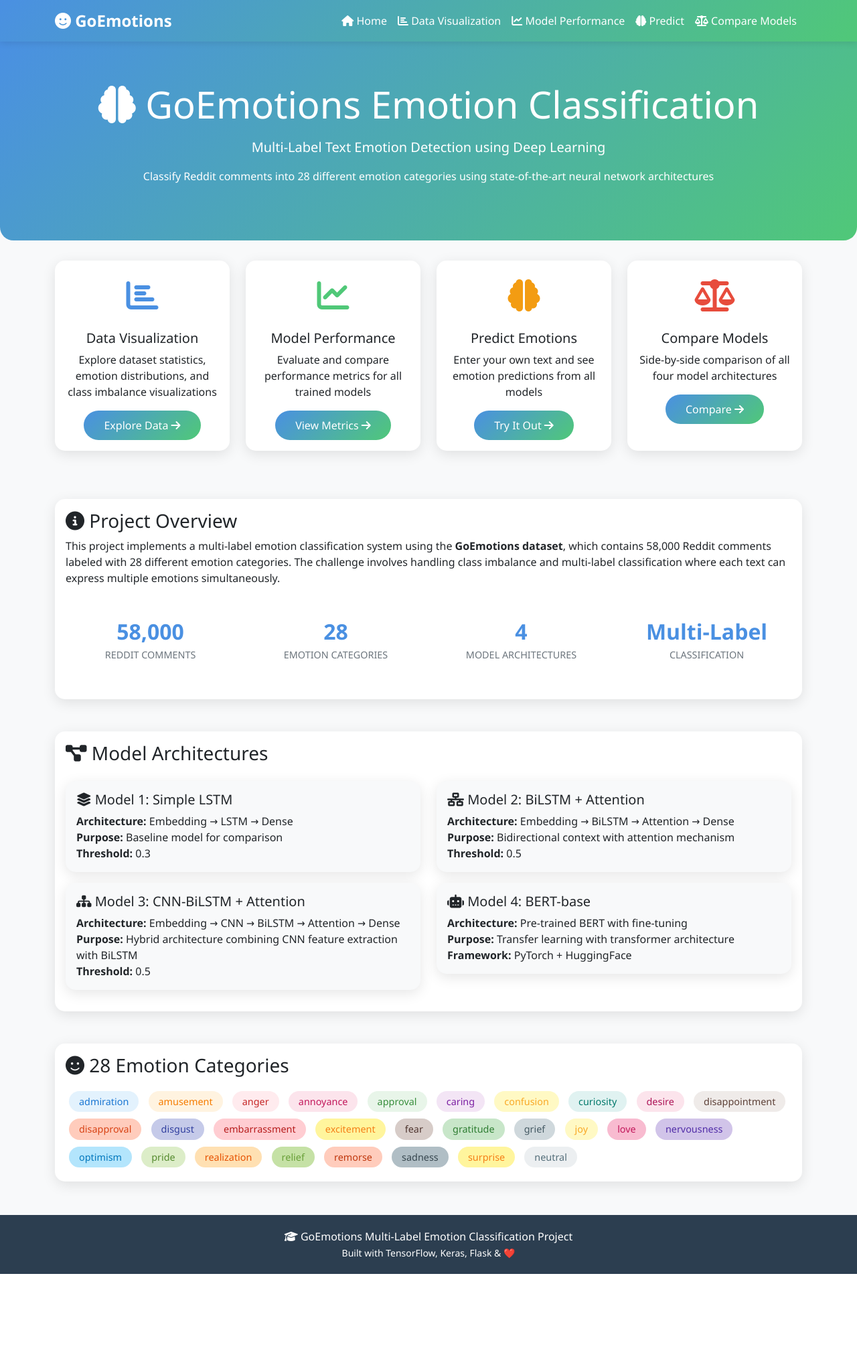
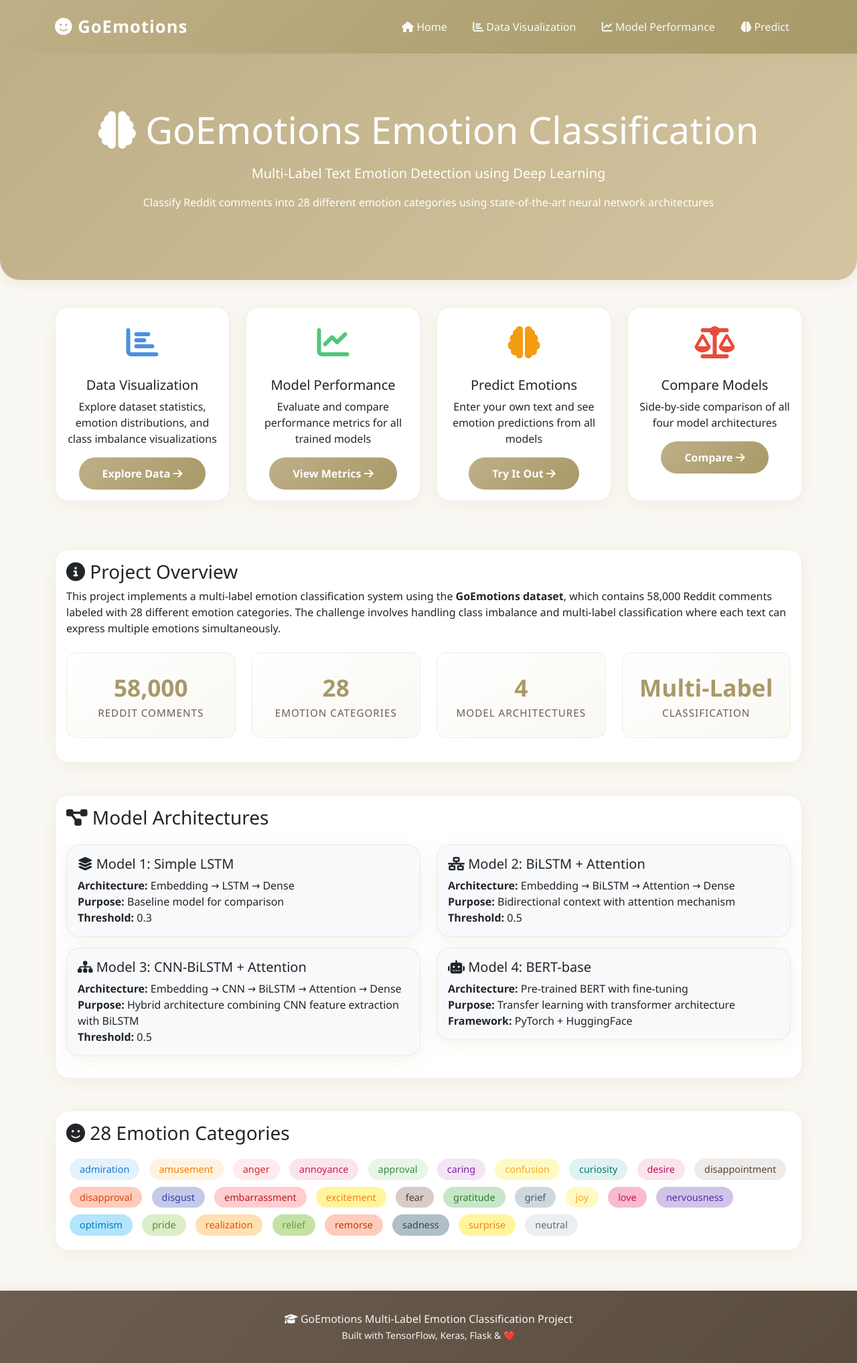
Before and after one commit to yos-r/go_emotions, a Flask app: page / in a window 1280 px wide. Shown: the whole page at 67% size. Before the commit the page ends 1902 px from the top, so only its background shows below. Run offline with Flask 3, Linux system fonts and the light colour scheme; parts of the project's set-up code (start-up, migrations or seed data) failed here and were passed over; some libraries are stand-ins or nearby versions.

Commit message:
ui tweaks

```diff
--- a/app.py
+++ b/app.py
@@ -346,50 +346,7 @@
         return jsonify({'error': str(e)}), 500
 
 
-@app.route('/compare')
-def compare_page():
-    """Model comparison page"""
-    return render_template('compare.html', models=list(models.keys()))
-
-
-@app.route('/api/compare-models', methods=['POST'])
-def compare_models():
-    """Compare all models on sample texts"""
-    try:
-        # Load a sample of test data
-        _, _, df_test = load_dataset()
-        sample_size = min(100, len(df_test))
-        df_sample = df_test.sample(n=sample_size, random_state=42)
-
-        # Preprocess
-        from model_utils import preprocess_for_prediction
-
-        comparison_results = {}
-
-        for model_name, model in models.items():
-            # Preprocess for each model
-            is_bert = model_name == 'bert'
-            X_sample, Y_sample = preprocess_for_prediction(df_sample, tokenizer, for_bert=is_bert)
-
-            # Predict
-            Y_pred = model.predict(X_sample, verbose=0)
-            threshold = 0.3 if model_name == 'lstm' else 0.5
-            Y_pred_binary = (Y_pred > threshold).astype(int)
-
-            # Calculate metrics
-            from sklearn.metrics import hamming_loss, f1_score, roc_auc_score
-
-            comparison_results[model_name] = {
-                'hamming_loss': float(hamming_loss(Y_sample, Y_pred_binary)),
-                'f1_micro': float(f1_score(Y_sample, Y_pred_binary, average='micro')),
-                'f1_macro': float(f1_score(Y_sample, Y_pred_binary, average='macro')),
-                'auc_roc': float(roc_auc_score(Y_sample, Y_pred, average='macro'))
-            }
-
-        return jsonify(comparison_results)
-
-    except Exception as e:
-        return jsonify({'error': str(e)}), 500
+# Compare models functionality removed
 
 
 if __name__ == '__main__':
--- a/templates/base.html
+++ b/templates/base.html
@@ -17,71 +17,84 @@
     <!-- Custom CSS -->
     <style>
         :root {
-            --primary-color: #4a90e2;
-            --secondary-color: #50c878;
-            --danger-color: #e74c3c;
-            --warning-color: #f39c12;
-            --dark-color: #2c3e50;
+            --primary-color: #beaf87;
+            --secondary-color: #d4c4a0;
+            --accent-color: #a89968;
+            --dark-color: #6b5d4f;
+            --light-bg: #faf8f3;
+            --text-dark: #4a4237;
         }
 
         body {
             font-family: 'Segoe UI', Tahoma, Geneva, Verdana, sans-serif;
-            background-color: #f8f9fa;
+            background-color: var(--light-bg);
+            color: var(--text-dark);
         }
 
         .navbar {
-            background: linear-gradient(135deg, var(--primary-color), var(--secondary-color)) !important;
-            box-shadow: 0 2px 10px rgba(0,0,0,0.1);
+            background: linear-gradient(135deg, var(--primary-color), var(--accent-color)) !important;
+            box-shadow: 0 3px 15px rgba(190, 175, 135, 0.3);
+            padding: 1rem 0;
         }
 
         .navbar-brand {
             font-weight: bold;
-            font-size: 1.5rem;
+            font-size: 1.6rem;
+            color: white !important;
+            letter-spacing: 1px;
         }
 
         .nav-link {
-            color: white !important;
+            color: rgba(255, 255, 255, 0.95) !important;
             font-weight: 500;
             transition: all 0.3s;
+            padding: 0.5rem 1rem !important;
+            margin: 0 0.2rem;
         }
 
         .nav-link:hover {
-            color: #ffd700 !important;
+            color: white !important;
+            background-color: rgba(255, 255, 255, 0.15);
+            border-radius: 8px;
             transform: translateY(-2px);
         }
 
         .hero {
             background: linear-gradient(135deg, var(--primary-color), var(--secondary-color));
             color: white;
-            padding: 60px 0;
-            margin-bottom: 30px;
-            border-radius: 0 0 20px 20px;
+            padding: 80px 0;
+            margin-bottom: 40px;
+            border-radius: 0 0 30px 30px;
+            box-shadow: 0 5px 20px rgba(190, 175, 135, 0.2);
         }
 
         .card {
-            border: none;
-            border-radius: 15px;
-            box-shadow: 0 5px 20px rgba(0,0,0,0.1);
+            border: 1px solid rgba(190, 175, 135, 0.2);
+            border-radius: 20px;
+            box-shadow: 0 5px 25px rgba(190, 175, 135, 0.15);
             transition: transform 0.3s, box-shadow 0.3s;
+            background-color: white;
         }
 
         .card:hover {
-            transform: translateY(-5px);
-            box-shadow: 0 10px 30px rgba(0,0,0,0.15);
+            transform: translateY(-8px);
+            box-shadow: 0 10px 35px rgba(190, 175, 135, 0.25);
         }
 
         .btn-primary {
-            background: linear-gradient(135deg, var(--primary-color), var(--secondary-color));
+            background: linear-gradient(135deg, var(--primary-color), var(--accent-color));
             border: none;
-            padding: 10px 30px;
-            border-radius: 25px;
-            font-weight: 500;
+            padding: 12px 35px;
+            border-radius: 30px;
+            font-weight: 600;
             transition: all 0.3s;
+            color: white;
         }
 
         .btn-primary:hover {
-            transform: scale(1.05);
-            box-shadow: 0 5px 15px rgba(0,0,0,0.2);
+            transform: scale(1.08);
+            box-shadow: 0 6px 20px rgba(190, 175, 135, 0.4);
+            background: linear-gradient(135deg, var(--accent-color), var(--primary-color));
         }
 
         .emotion-tag {
@@ -116,29 +129,32 @@
 
         .metric-card {
             text-align: center;
-            padding: 20px;
-            border-radius: 10px;
-            background: white;
+            padding: 25px;
+            border-radius: 15px;
+            background: linear-gradient(145deg, white, var(--light-bg));
             margin-bottom: 20px;
+            border: 1px solid rgba(190, 175, 135, 0.2);
         }
 
         .metric-value {
-            font-size: 2rem;
+            font-size: 2.2rem;
             font-weight: bold;
-            color: var(--primary-color);
+            color: var(--accent-color);
         }
 
         .metric-label {
-            font-size: 0.9rem;
-            color: #6c757d;
+            font-size: 0.95rem;
+            color: var(--dark-color);
             text-transform: uppercase;
+            letter-spacing: 1px;
         }
 
         footer {
-            background-color: var(--dark-color);
-            color: white;
-            padding: 20px 0;
-            margin-top: 50px;
+            background: linear-gradient(135deg, var(--dark-color), #5a4d40);
+            color: rgba(255, 255, 255, 0.95);
+            padding: 30px 0;
+            margin-top: 60px;
+            box-shadow: 0 -3px 15px rgba(190, 175, 135, 0.2);
         }
     </style>
 
@@ -176,11 +192,6 @@
                             <i class="fas fa-brain"></i> Predict
                         </a>
                     </li>
-                    <li class="nav-item">
-                        <a class="nav-link" href="/compare">
-                            <i class="fas fa-balance-scale"></i> Compare Models
-                        </a>
-                    </li>
                 </ul>
             </div>
         </div>
```
Also changed, not shown: 1 other file.
